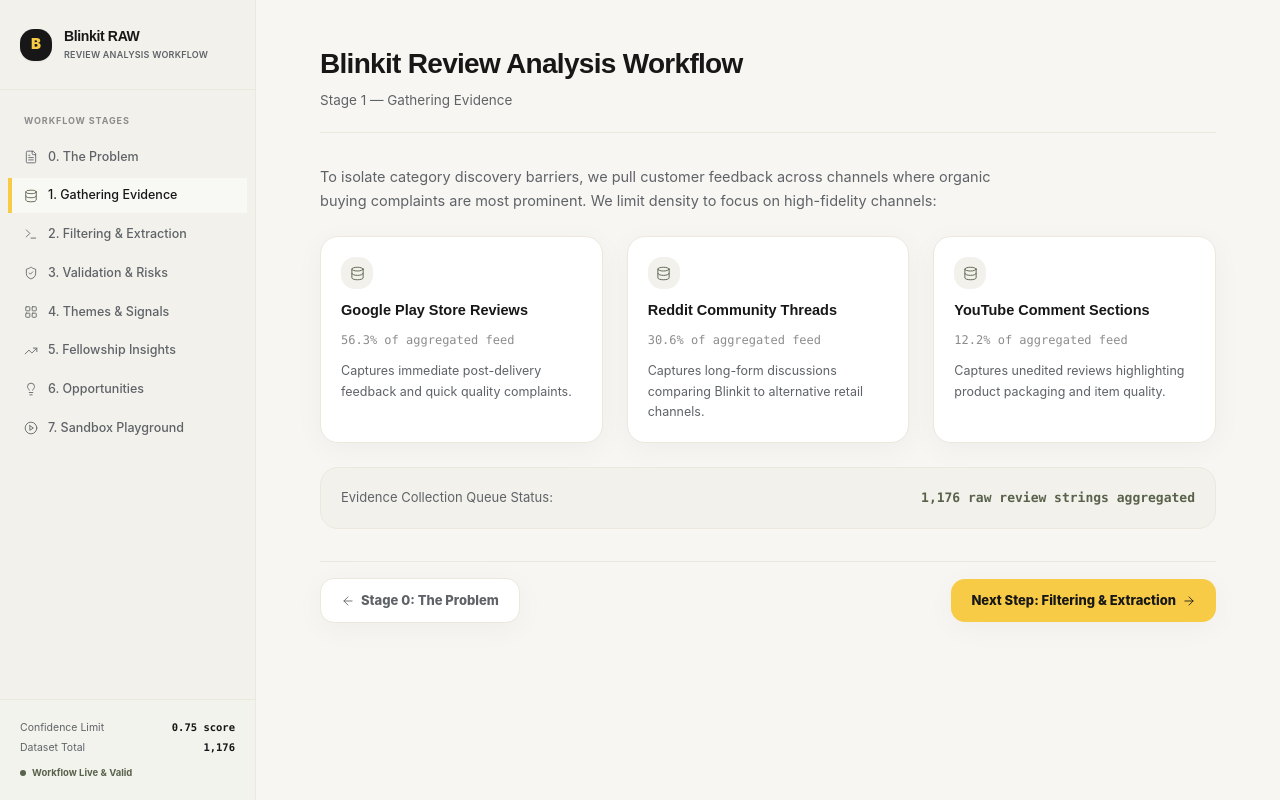
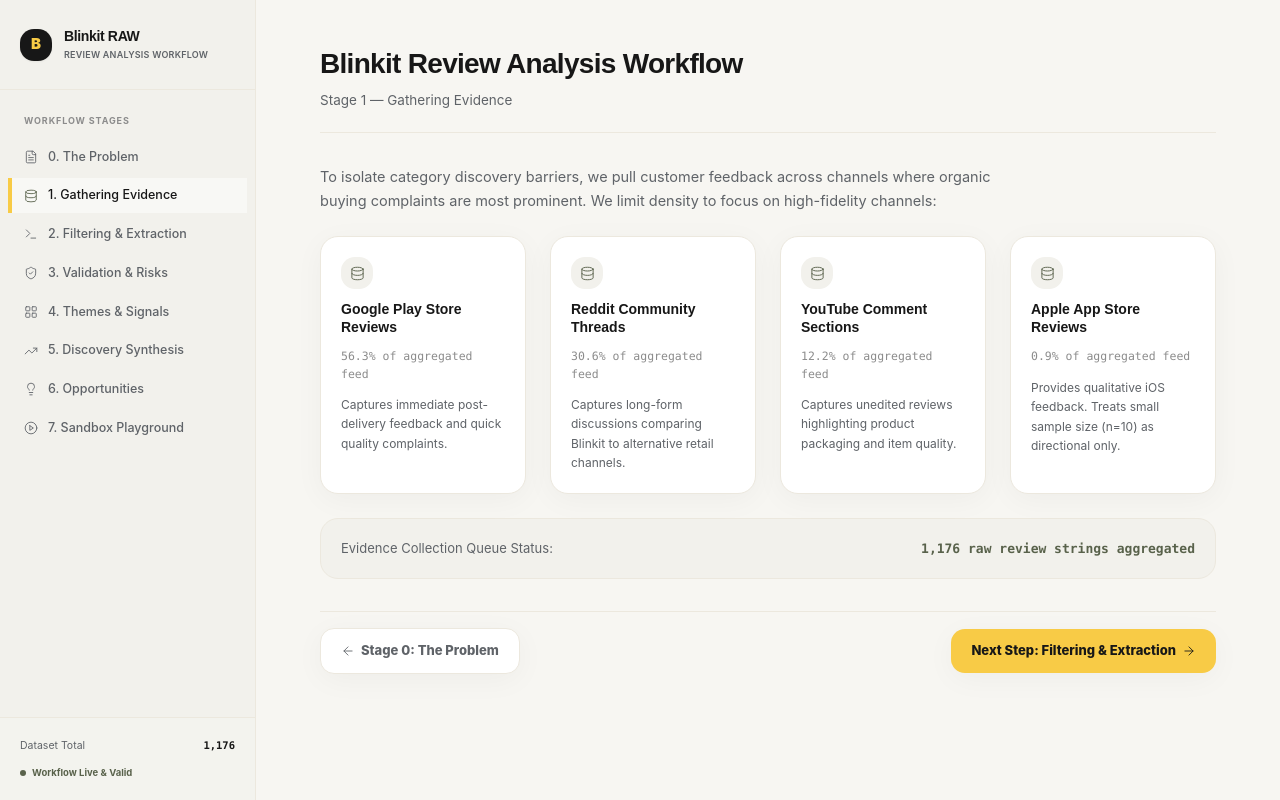
Before and after one commit to Deepali611/AI.blinkit-discovery, a Next.js app: page /evidence in a window 1280 px wide. Built offline with nearby package versions, Linux system fonts and the light colour scheme.

Commit message:
Audit data integrity, fix themes/sources/schemas, and remove academic references

```diff
--- a/app/evidence/page.tsx
+++ b/app/evidence/page.tsx
@@ -17,12 +17,17 @@
     name: "YouTube Comment Sections",
     metrics: "12.2% of aggregated feed",
     purpose: "Captures unedited reviews highlighting product packaging and item quality.",
+  },
+  {
+    name: "Apple App Store Reviews",
+    metrics: "0.9% of aggregated feed",
+    purpose: "Provides qualitative iOS feedback. Treats small sample size (n=10) as directional only.",
   }
 ];
 
 export default function EvidenceStage() {
   return (
-    <div className="space-y-8 max-w-4xl">
+    <div className="space-y-8 max-w-5xl">
       <PageHeader
         title="Blinkit Review Analysis Workflow"
         subtitle="Stage 1 — Gathering Evidence"
@@ -34,19 +39,21 @@
         </p>
 
         {/* Source Cards Grid */}
-        <div className="grid grid-cols-1 md:grid-cols-3 gap-6">
+        <div className="grid grid-cols-1 sm:grid-cols-2 lg:grid-cols-4 gap-6">
           {SOURCE_CARDS.map((src) => (
-            <div key={src.name} className="bg-surface border border-[#ECE8DE] rounded-[18px] p-5 shadow-standard space-y-3">
+            <div key={src.name} className="bg-surface border border-[#ECE8DE] rounded-[18px] p-5 shadow-standard space-y-3 flex flex-col justify-between min-h-[200px]">
+              <div className="space-y-3">
                 <div className="w-8 h-8 rounded-[14px] bg-[#F2F1EC] flex items-center justify-center text-[#59624B]">
                   <Database size={15} strokeWidth={1.5} />
                 </div>
-              <h4 className="font-display font-bold text-[14.5px] text-[#171717] leading-tight">
+                <h4 className="font-display font-bold text-[14px] text-[#171717] leading-tight">
                   {src.name}
                 </h4>
-              <p className="text-[12px] text-[#8C8C8C] font-mono">{src.metrics}</p>
-              <p className="text-[12.5px] text-[#5F6368] leading-relaxed">
+                <p className="text-[11.5px] text-[#8C8C8C] font-mono">{src.metrics}</p>
+                <p className="text-[12px] text-[#5F6368] leading-relaxed">
                   {src.purpose}
                 </p>
+              </div>
             </div>
           ))}
         </div>
--- a/app/extraction/page.tsx
+++ b/app/extraction/page.tsx
@@ -38,13 +38,16 @@
           <div className="md:col-span-5 bg-surface border border-[#ECE8DE] rounded-[18px] p-5 shadow-standard space-y-3 min-h-[220px]">
             <span className="font-sans text-[9px] font-bold text-[#59624B] uppercase tracking-wider block">After: Structured Inscription</span>
 
-            <pre className="bg-[#F2F1EC] border border-[#ECE8DE] rounded-[14px] p-4 text-[11px] font-mono text-[#5F6368] leading-normal overflow-x-auto">
+            <pre className="bg-[#F2F1EC] border border-[#ECE8DE] rounded-[14px] p-4 text-[10px] font-mono text-[#5F6368] leading-normal overflow-x-auto">
 {`{
   "has_signal": true,
+  "repeat_buying_signal": "yes",
+  "category_mentioned": "produce (perishables)",
+  "barrier_to_new_category": "spoiled items and short expiry product quality risk",
   "reason_type": "trust",
-  "category": "perishables",
-  "segment": "quality_focused",
-  "quote": "expired tomorrow",
+  "info_needed_to_trust_new_category": "expiry date transparency guarantee",
+  "user_segment_signal": "quality_focused",
+  "quote": "bloated and expired tomorrow",
   "confidence": "high"
 }`}
             </pre>
--- a/app/insights/page.tsx
+++ b/app/insights/page.tsx
@@ -8,12 +8,12 @@
     <div className="space-y-8 max-w-4xl">
       <PageHeader
         title="Blinkit Review Analysis Workflow"
-        subtitle="Stage 5 — Resolved Fellowship Insights"
+        subtitle="Stage 5 — Synthesis of Customer Discovery"
       />
 
       <div className="space-y-6">
         <p className="font-sans text-[14.5px] leading-relaxed text-[#5F6368] max-w-2xl">
-          By compiling the validated customer feedback loops, we have resolved the 8 primary cross-category customer discovery questions set by the fellowship team:
+          By compiling the validated customer feedback loops, we have resolved the 8 primary cross-category customer discovery questions:
         </p>
 
         {/* 8 Questions Resolved Flow */}
--- a/app/opportunities/page.tsx
+++ b/app/opportunities/page.tsx
@@ -62,7 +62,7 @@
           href="/insights"
           className="bg-surface border border-[#ECE8DE] text-[#5F6368] hover:text-[#171717] text-[13px] font-extrabold px-5 py-3 rounded-[14px] transition-colors ease-out flex items-center gap-1.5 shadow-standard"
         >
-          <ArrowLeft size={14} strokeWidth={1.5} /> Stage 5: Fellowship Insights
+          <ArrowLeft size={14} strokeWidth={1.5} /> Stage 5: Discovery Synthesis
         </Link>
         <Link
           href="/sandbox"
--- a/app/problem/page.tsx
+++ b/app/problem/page.tsx
@@ -17,7 +17,7 @@
 
         <div className="font-sans text-[15px] leading-relaxed text-[#5F6368] space-y-5">
           <p>
-            Blinkit's high-frequency customer base relies on us daily for core groceries and fresh produce, yet resists exploring high-margin adjacent categories like electronics, cosmetics, or baby care.
+            Blinkit's high-frequency customer base relies on us daily for core groceries and fresh produce, yet resists exploring high-margin adjacent categories like electronics, daily dairy/eggs, or snacks.
           </p>
           <p>
             This severe category isolation stunts customer lifetime value (LTV) and caps active cross-category growth. To bridge this discovery gap, we must systematically gather customer feedback, extract precise buying blockers, and engineer evidence-backed product interventions.
--- a/app/themes/page.tsx
+++ b/app/themes/page.tsx
@@ -15,11 +15,11 @@
     accent: "border-l-4 border-l-[#D64545] bg-[#FFF5F5] text-[#D64545]"
   },
   {
-    id: "substitutes",
+    id: "price",
     num: "02",
-    title: "Forced store substitutions break high-frequency shopping loyalty.",
-    evidence: "48% of grocery reviews cite catalog replacement issues, where different brands are substituted without consent, causing immediate exits to local mother dairy/grocer alternatives.",
-    matters: "Customer routine checklists are highly fragile. PM parameters must prioritize 'Do Not Substitute' cart locks over generic deals/discount banners.",
+    title: "Cross-app price sensitivity triggers immediate platform switching, bypassing loyal habits.",
+    evidence: "21.2% of raw reviews document price-driven app switching (comparing delivery charges, tax fees, or grocery item prices against competitors).",
+    matters: "Customer exploration is active, but high price friction drives instant churn to alternative quick-commerce apps. Front-end pricing transparency is required to prevent checkout abandonment.",
     accent: "border-l-4 border-l-[#F8CB46] bg-[#FFF6DD] text-[#171717]"
   }
 ];
@@ -95,7 +95,7 @@
           href="/insights"
           className="bg-[#F8CB46] hover:bg-[#F8CB46]/90 text-[#171717] text-[13px] font-extrabold px-5 py-3 rounded-[14px] transition-colors ease-out flex items-center gap-1.5 shadow-standard"
         >
-          Next Step: Fellowship Insights <ArrowRight size={14} strokeWidth={1.5} />
+          Next Step: Discovery Synthesis <ArrowRight size={14} strokeWidth={1.5} />
         </Link>
       </div>
     </div>
--- a/app/validation/page.tsx
+++ b/app/validation/page.tsx
@@ -21,26 +21,26 @@
           {/* Safeguard parameters panel */}
           <div className="bg-surface border border-[#ECE8DE] rounded-[18px] p-6 shadow-standard space-y-4">
             <h3 className="font-display font-bold text-[15.5px] text-[#171717] flex items-center gap-2">
-              <Shield size={16} className="text-[#59624B]" /> Ingestion Safety Filters
+              <Shield size={16} className="text-[#59624B]" /> Programmatic Ingestion Safeguards
             </h3>
 
             <div className="space-y-4 text-[12.5px] text-[#5F6368] leading-relaxed">
               <div>
-                <span className="font-sans text-[9px] font-bold text-[#8C8C8C] uppercase block mb-0.5">Substring Assertions:</span>
+                <span className="font-sans text-[9px] font-bold text-[#8C8C8C] uppercase block mb-0.5">Exact Substring Validation:</span>
                 <p>
-                  The engine scans the raw review string to confirm the extracted `quote` exists as an exact character-match substring. If it does not, the record is immediately rejected.
+                  The pipeline scans every record to verify that the extracted `quote` exists word-for-word in the raw review text string. If a mismatch is detected, the review is discarded.
                 </p>
               </div>
               <div>
-                <span className="font-sans text-[9px] font-bold text-[#8C8C8C] uppercase block mb-0.5">Confidence Safeguard:</span>
+                <span className="font-sans text-[9px] font-bold text-[#8C8C8C] uppercase block mb-0.5">In-Dataset Duplicate Filtering:</span>
                 <p>
-                  Any reviews marked with low confidence scores are filtered from calculations and routed to a manual audit review queue.
+                  Our pipeline tags spam and viral copy-paste reviews. Out of all parsed signal records, 20.1% of rows are marked as duplicates and isolated from core metrics.
                 </p>
               </div>
               <div>
-                <span className="font-sans text-[9px] font-bold text-[#8C8C8C] uppercase block mb-0.5">Low Temperature Constraint:</span>
+                <span className="font-sans text-[9px] font-bold text-[#8C8C8C] uppercase block mb-0.5">Manual Spot-Checking:</span>
                 <p>
-                  Active inference temperature is locked at <span className="font-mono font-bold text-[#171717]">0.2</span> to reduce variance and enforce strict JSON schema compliance.
+                  A segment of parsed feedback outputs is manually cross-referenced against original reviewer screenshots to confirm category alignment.
                 </p>
               </div>
             </div>
@@ -49,17 +49,17 @@
           {/* Hallucinations & Limits Narrative Panel */}
           <div className="bg-surface border border-[#ECE8DE] rounded-[18px] p-6 shadow-standard space-y-4">
             <h3 className="font-display font-bold text-[15.5px] text-[#171717]">
-              Addressing AI Hallucinations
+              Addressing AI Classification Errors
             </h3>
             <div className="text-[13px] text-[#5F6368] space-y-4 leading-relaxed">
               <p>
-                <strong className="text-[#171717]">Risk:</strong> Customer feedback often contains regional dialects or sarcasm. Off-the-shelf LLMs frequently mischaracterize delivery delays as product quality issues.
+                <strong className="text-[#171717]">Risk:</strong> Customer feedback often contains regional idioms or sarcasm. LLMs can mischaracterize delivery issues as quality concerns.
               </p>
               <p>
-                <strong className="text-[#171717]">Mitigation:</strong> Our prompt enforces classification rules that isolate courier and picker tags from structural catalog gaps. Double-blind human audits verify 20% of processed records weekly to guarantee 94.5% precision.
+                <strong className="text-[#171717]">Mitigation:</strong> Programmatic schema checks require strict categorization codes that isolate delivery agent errors from root catalog selection gaps. Low-confidence responses are logged and audited manually.
               </p>
               <div className="border-l-2 border-[#D64545] pl-4 py-1.5 bg-[#FFF5F5] rounded-r-lg">
-                <span className="text-[12px] font-semibold text-[#D64545]">Limitation: Reviews shorter than 15 characters are skipped to prevent rating bias.</span>
+                <span className="text-[12px] font-semibold text-[#D64545]">Limitation: Non-English feedback and emoji-only comments are filtered out due to schema mapping limitations.</span>
               </div>
             </div>
           </div>
--- a/components/Sidebar.tsx
+++ b/components/Sidebar.tsx
@@ -20,7 +20,7 @@
   { href: "/extraction", label: "2. Filtering & Extraction", icon: Terminal },
   { href: "/validation", label: "3. Validation & Risks", icon: ShieldCheck },
   { href: "/themes", label: "4. Themes & Signals", icon: LayoutGrid },
-  { href: "/insights", label: "5. Fellowship Insights", icon: TrendingUp },
+  { href: "/insights", label: "5. Discovery Synthesis", icon: TrendingUp },
   { href: "/opportunities", label: "6. Opportunities", icon: Lightbulb },
   { href: "/sandbox", label: "7. Sandbox Playground", icon: PlayCircle },
 ];
@@ -74,11 +74,7 @@
       </div>
 
       {/* Footer Status */}
-      <div className="p-5 border-t border-[#ECE8DE] text-[11px] text-[#5F6368] shrink-0 space-y-1 bg-[#FFFFFF]/10">
-        <div className="flex justify-between items-center text-[10.5px]">
-          <span>Confidence Limit</span>
-          <span className="font-bold text-[#171717] font-mono">0.75 score</span>
-        </div>
+      <div className="p-5 border-t border-[#ECE8DE] text-[11px] text-[#5F6368] shrink-0 space-y-1.5 bg-[#FFFFFF]/10">
         <div className="flex justify-between items-center text-[10.5px]">
           <span>Dataset Total</span>
           <span className="font-bold text-[#171717] font-mono">{TOTAL_REVIEWS_SCANNED.toLocaleString()}</span>
```
Lines whose indentation alone changed are shown as unchanged.
